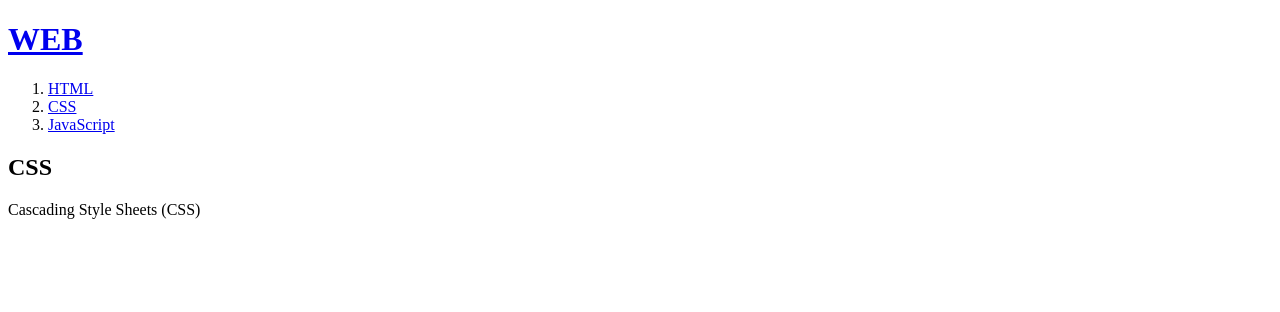
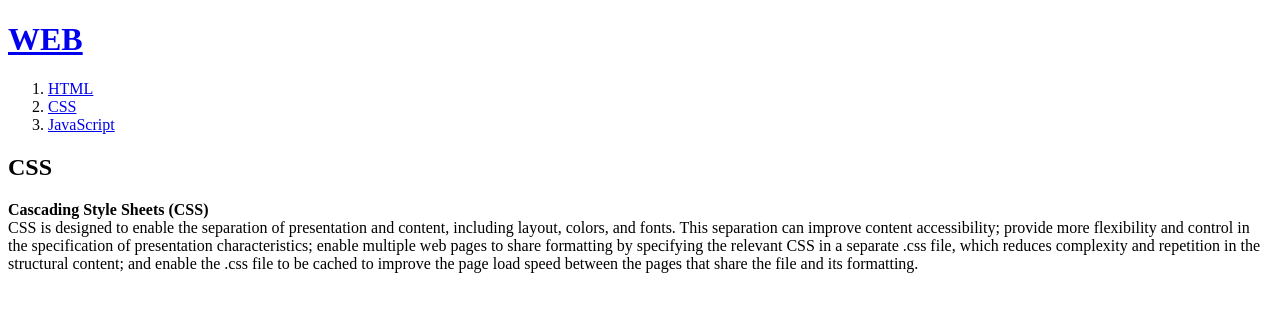
Before and after one commit to euna22/web1, a plain HTML site: page 2.html in a window 1280 px wide. Drawn offline with Linux system fonts and the light colour scheme.

Commit message:
Update 2.html

```diff
--- a/2.html
+++ b/2.html
@@ -22,7 +22,8 @@
   </ol>
   <h2>CSS</h2>
   <p>
-    Cascading Style Sheets (CSS)
+    <strong>Cascading Style Sheets (CSS)</strong><br>
+    CSS is designed to enable the separation of presentation and content, including layout, colors, and fonts. This separation can improve content accessibility; provide more flexibility and control in the specification of presentation characteristics; enable multiple web pages to share formatting by specifying the relevant CSS in a separate .css file, which reduces complexity and repetition in the structural content; and enable the .css file to be cached to improve the page load speed between the pages that share the file and its formatting.
   </p>
   <!--Start of Tawk.to Script-->
   <script type="text/javascript">
```
